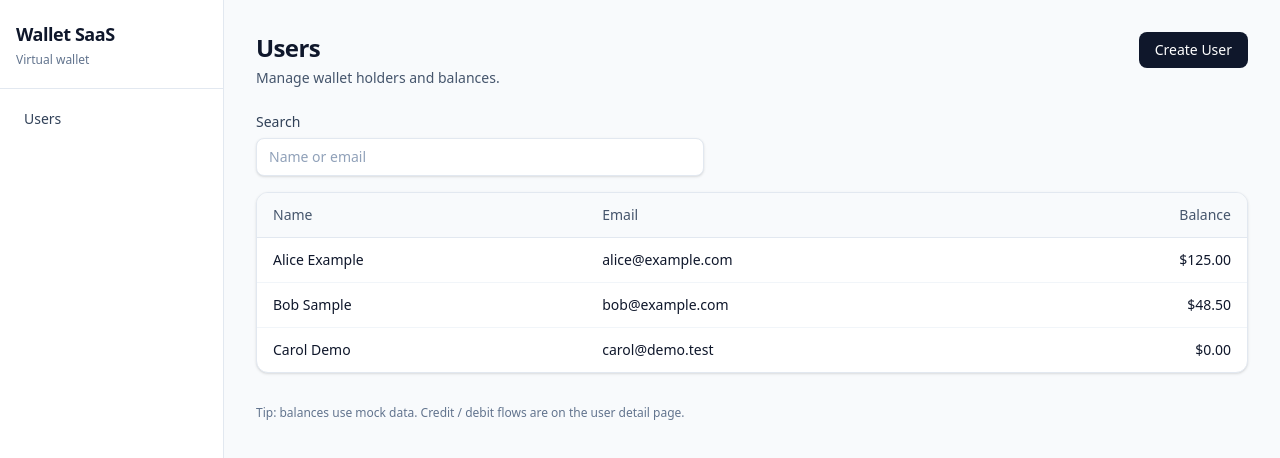
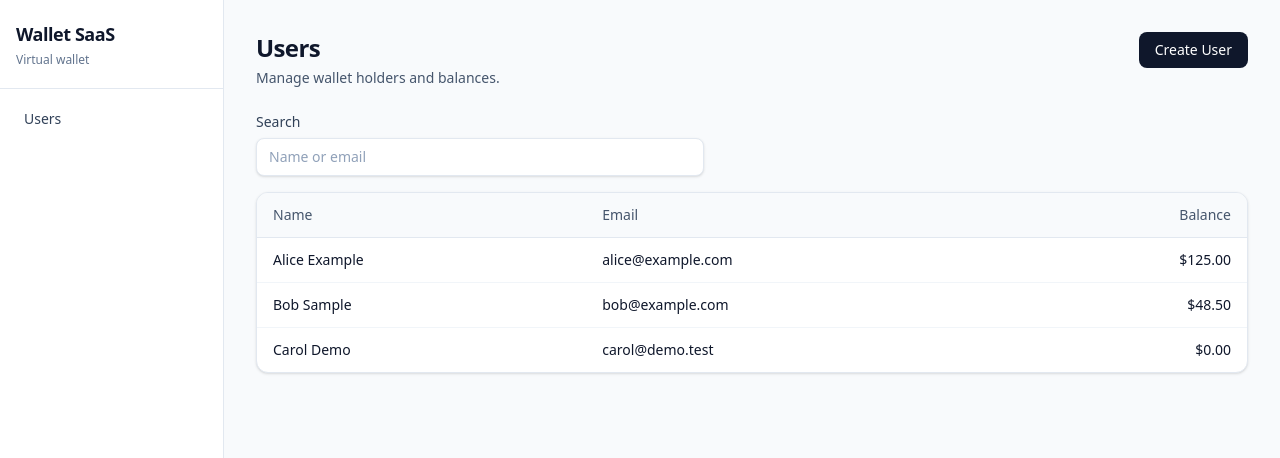
Before and after one commit to santosrivaldo/challenge-2, a React (Vite) app in the folder frontend/: page / in a window 1280 px wide. Shown: the top 458 px of the page. Built offline with nearby package versions, Linux system fonts and the light colour scheme.

Commit message:
refactor(frontend): mock wallet num único módulo

```diff
--- a/frontend/src/components/TransactionModal.tsx
+++ b/frontend/src/components/TransactionModal.tsx
@@ -1,7 +1,7 @@
 import { useState } from 'react'
 import { toast } from 'sonner'
 import type { TransactionKind } from '../types/wallet'
-import { postTransaction } from '../services/walletApi'
+import { postTransaction } from '../mocks/wallet'
 import { Button } from './Button'
 import { Input } from './Input'
 import { Modal } from './Modal'
--- a/frontend/src/hooks/useTransactions.ts
+++ b/frontend/src/hooks/useTransactions.ts
@@ -1,5 +1,5 @@
 import { useCallback, useEffect, useState } from 'react'
-import { listTransactions } from '../services/walletApi'
+import { listTransactions } from '../mocks/wallet'
 import type { Transaction, TransactionDateRange } from '../types/wallet'
 
 export function useTransactions(
--- a/frontend/src/hooks/useUser.ts
+++ b/frontend/src/hooks/useUser.ts
@@ -1,5 +1,5 @@
 import { useCallback, useEffect, useState } from 'react'
-import { getUser } from '../services/walletApi'
+import { getUser } from '../mocks/wallet'
 import type { UserDetail } from '../types/wallet'
 
 export function useUser(userId: string | undefined) {
--- a/frontend/src/hooks/useUsers.ts
+++ b/frontend/src/hooks/useUsers.ts
@@ -1,5 +1,5 @@
 import { useCallback, useEffect, useState } from 'react'
-import { createUser, listUsers } from '../services/walletApi'
+import { createUser, listUsers } from '../mocks/wallet'
 import type { CreateUserInput, UserListItem } from '../types/wallet'
 
 function useDebouncedValue<T>(value: T, ms: number): T {
--- a/frontend/src/pages/UsersPage.tsx
+++ b/frontend/src/pages/UsersPage.tsx
@@ -165,11 +165,6 @@ export function UsersPage() {
           )}
         </form>
       </Modal>
-
-      <p className="mt-8 text-xs text-slate-500">
-        Tip: balances use mock data. Credit / debit flows are on the user detail
-        page.
-      </p>
     </div>
   )
 }
```
Also changed, not shown: frontend/src/mocks/wallet.ts (renamed from frontend/src/services/walletApi.ts, +0 -15 lines), 1 other file (tests, documents, lock files or other folders).
